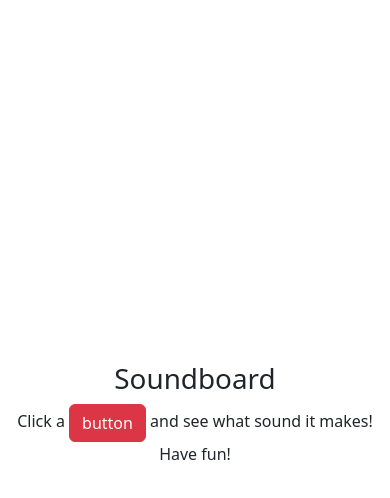
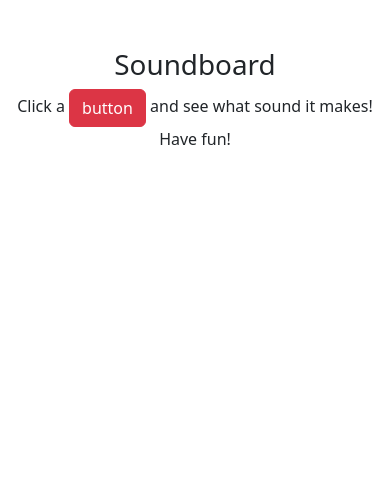
Before and after one commit to vichdz97/soundboard, a React (Vite) app: page / in a window 390 px wide. Shown: the top 498 px of the page. Built offline with nearby package versions, Linux system fonts and the light colour scheme.

Commit message:
responsive content

```diff
--- a/src/App.css
+++ b/src/App.css
@@ -1,4 +1,14 @@
-html, body, #root, #root>div {
-    height: 100%;
-    margin: 0;
+.heading {
+    margin-top: 3em;
 }
+
+@media screen and (min-width: 960px) {
+    html, body, #root, #root>div {
+        height: 100%;
+        margin: 0;
+    }
+
+    .heading {
+        margin-top: 0;
+    }
+}
```
